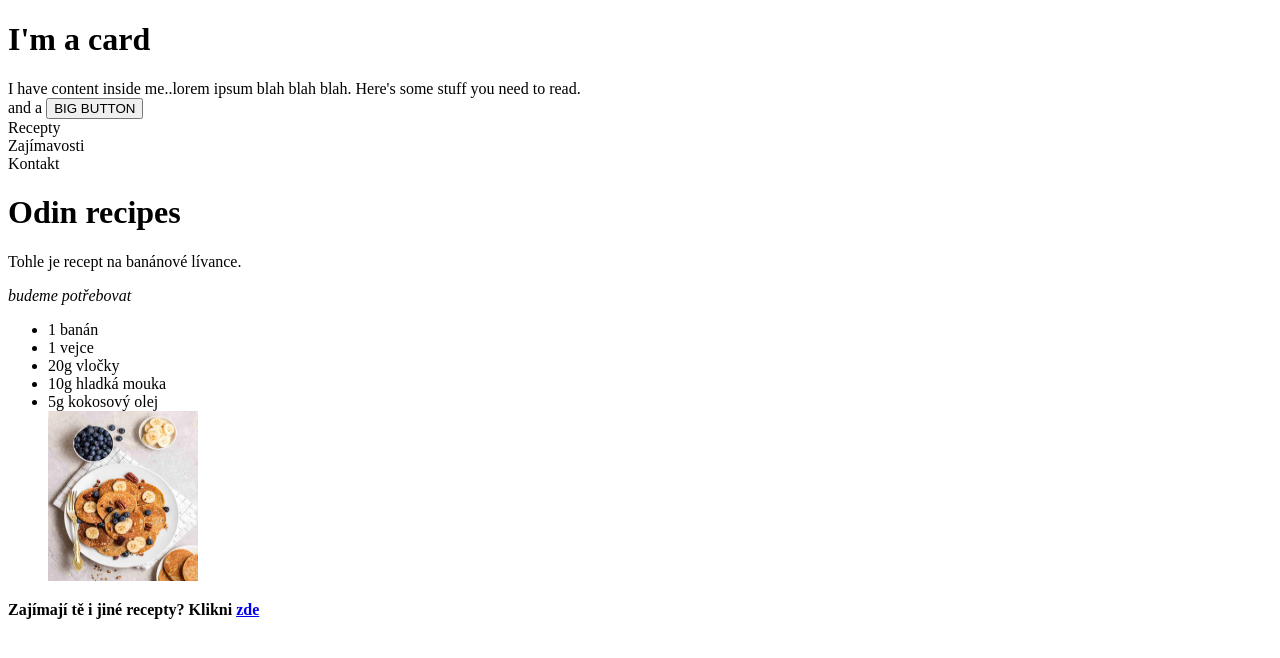
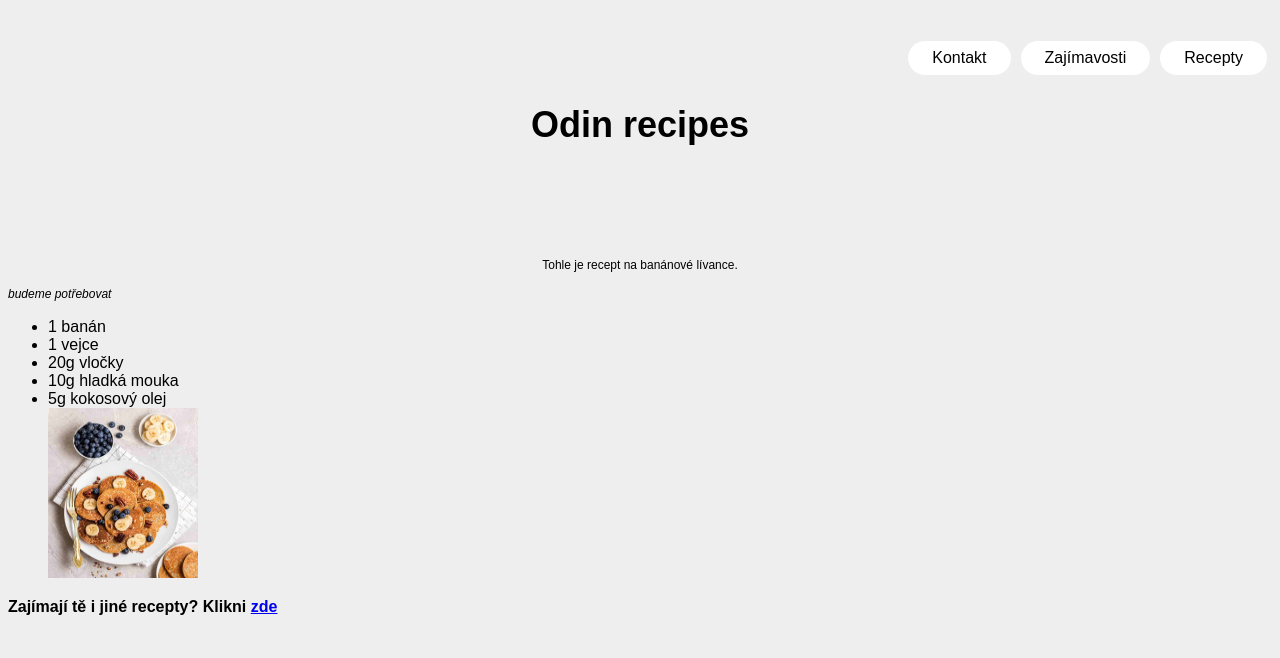
Before and after one commit to kaja125/odin-recipes, a plain HTML site: page index.html in a window 1280 px wide. Drawn offline with Linux system fonts and the light colour scheme; files whose address does not match are found by name.

Commit message:
Add files via upload

```diff
--- a/index.html
+++ b/index.html
@@ -5,35 +5,25 @@
       <meta http-equiv="X-UA-Compatible" content="IE=edge">
     <meta name="viewport" content="width=device-width, initial-scale=1.0">
     <title>Margin and Padding exercise 2</title>
-    <link rel="stylesheet" href="solution.css">
-  </head>
+    <link rel="stylesheet" href="style.css">
+    </head>
 
   <body>
-    <div class="card">
-      <h1 class="title">I'm a card</h1>
-      <div class="content">I have content inside me..lorem ipsum blah blah blah. Here's some stuff you need to read.</div>
-      <div class="button-container">and a <button>BIG BUTTON</button></div>
-    </div>
+<div>
+ <div class="one"> <button> Recepty</button></div>
+ <div class="one"> <button> Zajímavosti</button></div>
+
+ <div class="three"> <button> Kontakt </button></div>
+  </div>
+
   </body>
-</html>
-
-    <body>
-      <div class="one">
-       Recepty
-      </div>
-      <div class="two">
-        Zajímavosti
-      </div>
-      <div class="three">
-        Kontakt
-      </div>
-    </body>
-  </html>
 
 
-    <h1> Odin recipes</h1>
-    <p> Tohle je recept na banánové lívance.</p>
-    <em>budeme potřebovat</em>
+<body>
+
+    <h1 class="title2">Odin recipes</h1>
+    <p class="pancakes">Tohle je recept na banánové lívance.</p>
+    <em class="need">budeme potřebovat</em>
     <ul>
     <li> 1 banán</li>
     <li> 1 vejce</li>
@@ -44,6 +34,7 @@
 
 
     </ul>
+  </body>
     <strong>Zajímají tě i jiné recepty? Klikni <a href="https://www.toprecepty.cz/recept/12958-vyborne-lasagne/" target="_blank" rel="noopener noreferrer">zde</a></strong>
     </head>
     </body>
--- a/style.css
+++ b/style.css
@@ -1,3 +1,31 @@
+
+.one {
+  padding: 16px 4px;
+  color: black;
+  float: right;
+  }
+
+  .two {
+    float: right;
+    padding: 16px 4px;
+    color: blueviolet;
+    }
+
+    .three {
+      float: right;
+      padding: 16px 4px;
+      color: blueviolet;
+      }
+
+    button{
+   font: inherit;
+   padding: 18px;
+   border: 0.1em solid hs1(185,53%, 34%);
+   border-radius: 90vw;
+   cursor:crosshair;
+   transition: background-color 250ms;
+   }
+
 body {
   background: #eee;
   font-family: sans-serif;
@@ -5,12 +33,14 @@ body {
 
 .card {
   width: 400px;
-    background: #ffd8d8;
+  background: #adeca3;
   margin: 16px auto;
+  align-items:center;
+  justify-content: space-around;
 }
 
 .title {
-    background: #547488;
+  background: rgb(140, 159, 150);
 }
 
 .content {
@@ -26,19 +56,12 @@ body {
   border: 1px solid #eee;
 }
 
-  /* SOLUTION */
-
-  /* disclaimer: duplicating the selectors here isn't best practice.
-In your solution you probably put it right inside the existing selectors,
-which _is_ the best practice.
-
-We separated it out here to make it extra clear what has changed. */
-
 .card {
   padding: 8px;
 }
 
 .title {
+  float:center;
   margin-top: 0;
   margin-bottom: 8px;
   font-size: 16px;
@@ -52,7 +75,8 @@ We separated it out here to make it extra clear what has changed. */
 
 .button-container {
   text-align: center;
-    padding: 8px;
+  padding: 14px;
+
 }
 
 button {
@@ -60,3 +84,21 @@ We separated it out here to make it extra clear what has changed. */
   margin: 0 auto;
   padding: 8px 24px;
 }
+
+.title2 {
+  font-size: 36px;
+  text-align:center;
+  padding: 80px 24px;
+  height: 50px;
+}
+
+.pancakes {
+  font-size: 12px;
+  text-align:center;
+
+}
+
+.need {
+  font-size: 12px;
+  text-align:center;
+}
```
Lines whose indentation alone changed are shown as unchanged.
